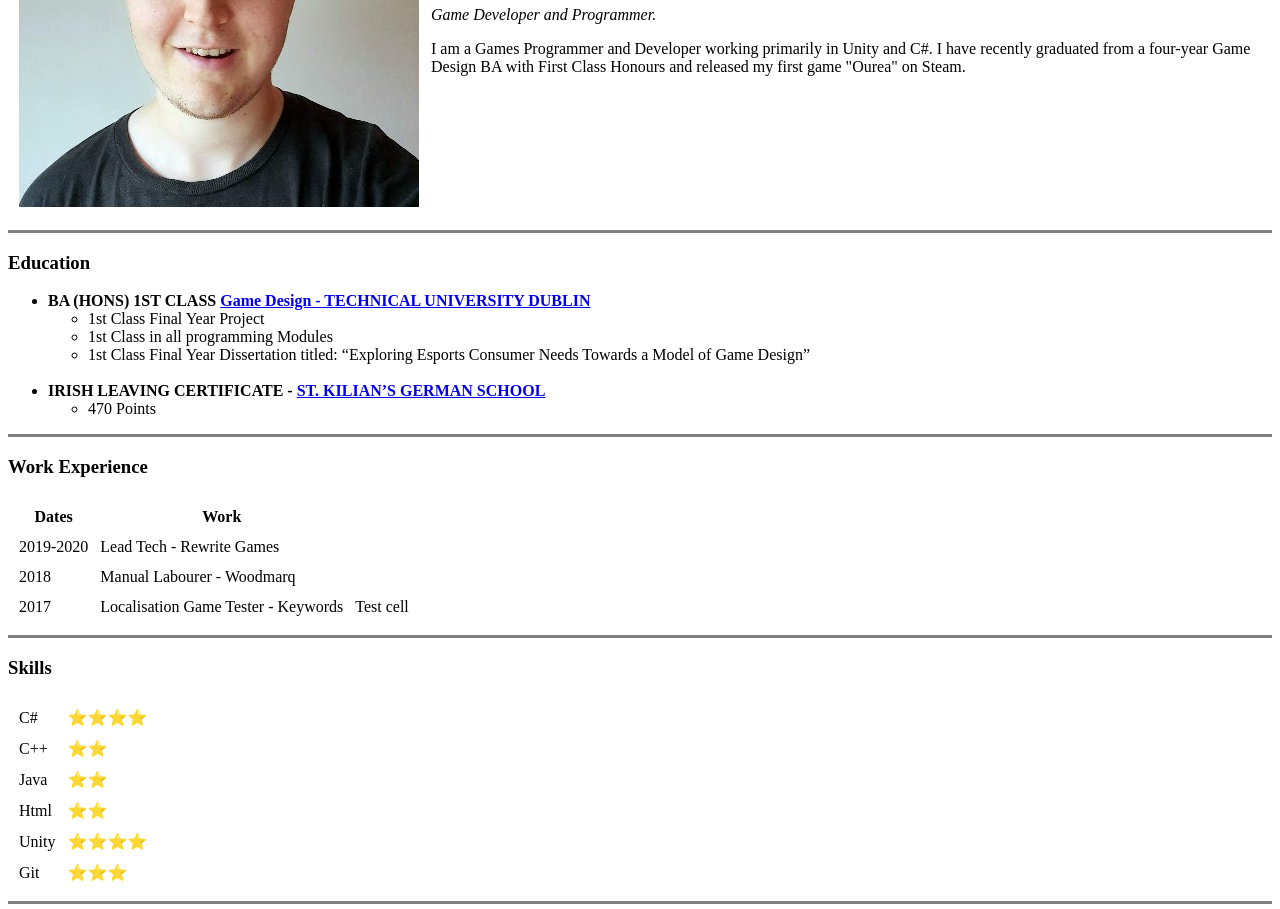
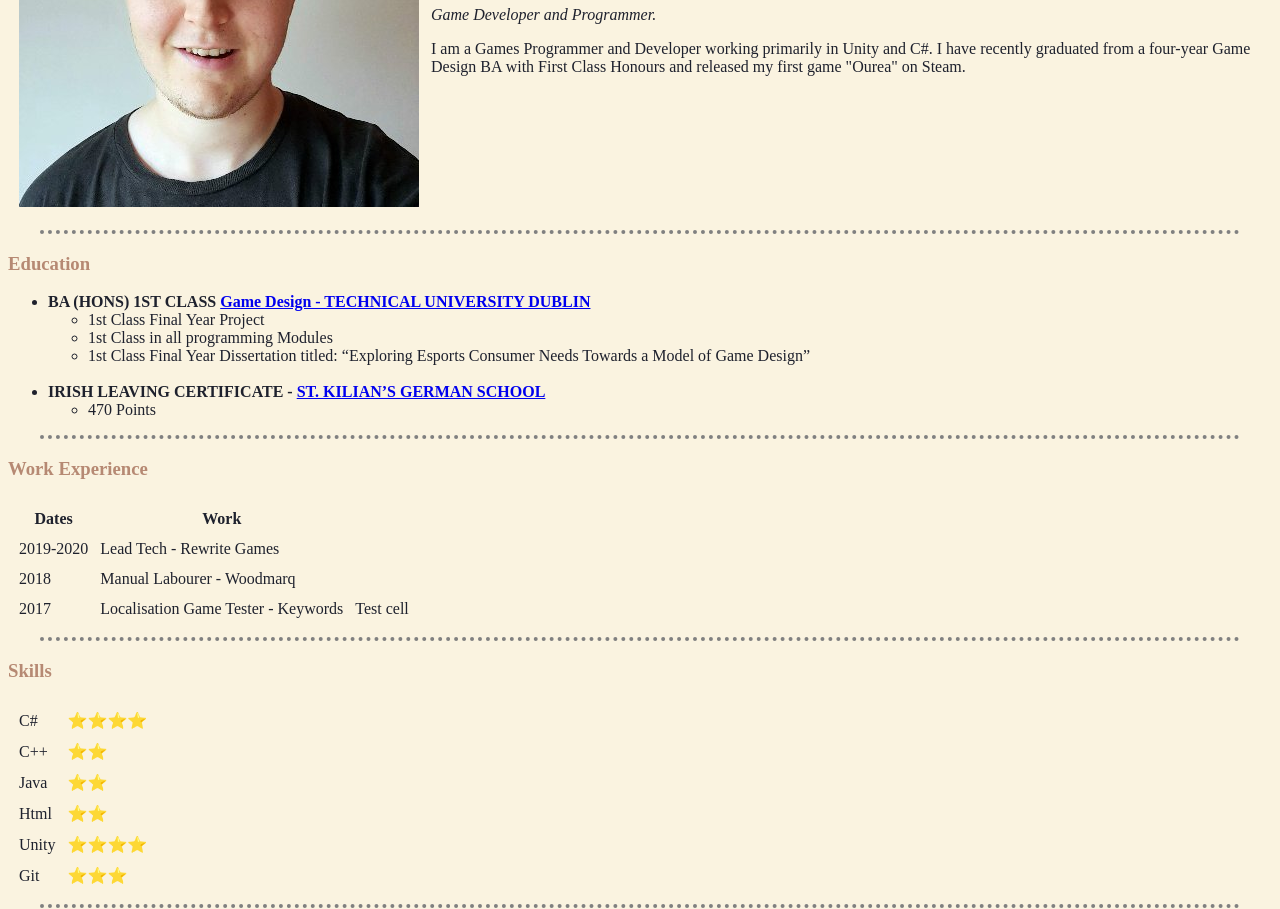
Before and after one commit to samuelhegner/personal_website, a plain HTML site: page index.html in a window 1280 px wide. Shown: the part 212-1121 px from the top of the page. Drawn offline with Linux system fonts and the light colour scheme.

Commit message:
Website Update with CSS

```diff
--- /dev/null
+++ b/css/styles.css
@@ -0,0 +1,23 @@
+  body {
+    background-color: #faf3e0;
+  }
+
+  h1{
+    color: #eabf9f;
+  }
+
+  h3{
+    color: #b68973;
+  }
+
+  body{
+    color: #1e212d;
+  }
+
+  hr {
+    border-style: none;
+    border-top-style: dotted;
+    border-color: grey;
+    border-width: 4px;
+    width: 95%;
+  }
--- a/index.html
+++ b/index.html
@@ -4,6 +4,7 @@
 <head>
   <meta charset="utf-8">
   <title>Samuel's Personal Site</title>
+  <link rel="stylesheet" href="css/styles.css">
 </head>
 
 <body>
@@ -21,7 +22,7 @@
   </table>
 
 
-  <hr size="3" noshade>
+  <hr>
   <h3>Education</h3>
   <ul>
     <li><strong>BA (HONS) 1ST CLASS <a href="https://www.tudublin.ie/study/undergraduate/courses/game-design-tu984/">Game Design - TECHNICAL UNIVERSITY DUBLIN</a> </strong></li>
@@ -36,7 +37,7 @@
       <li>470 Points</li>
     </ul>
   </ul>
-  <hr size="3" noshade>
+  <hr>
 
   <h3>Work Experience</h3>
 
@@ -65,7 +66,7 @@
 
   </table>
 
-  <hr size="3" noshade>
+  <hr>
 
   <h3>Skills</h3>
   <table cellspacing=10>
@@ -96,7 +97,7 @@
     </tr>
   </table>
 
-  <hr size="3" noshade>
+  <hr>
 
   <table cellspacing=20>
     <tr>
```
Also changed, not shown: contact.html (+1 -0 lines), hobbies.html (+1 -0 lines).
